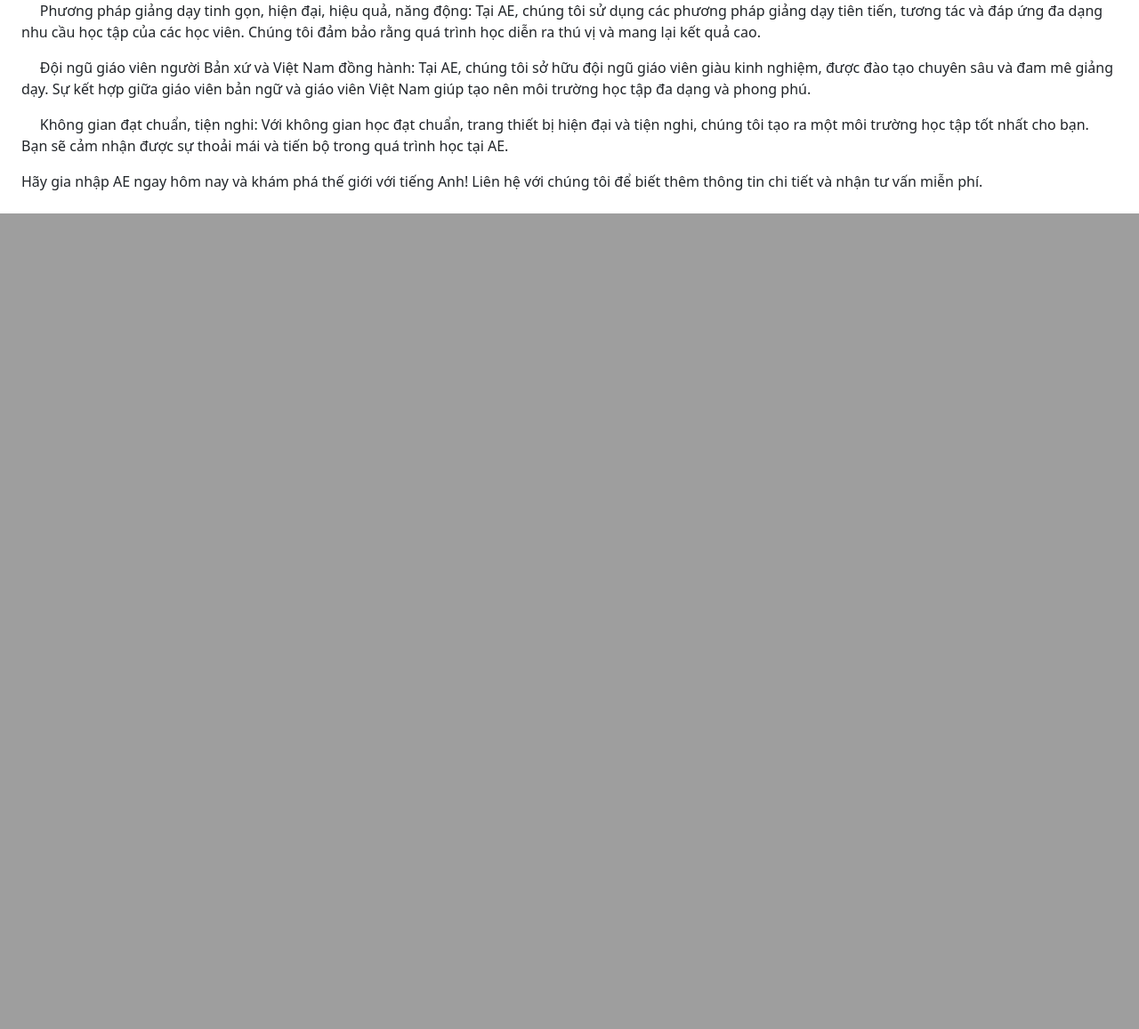
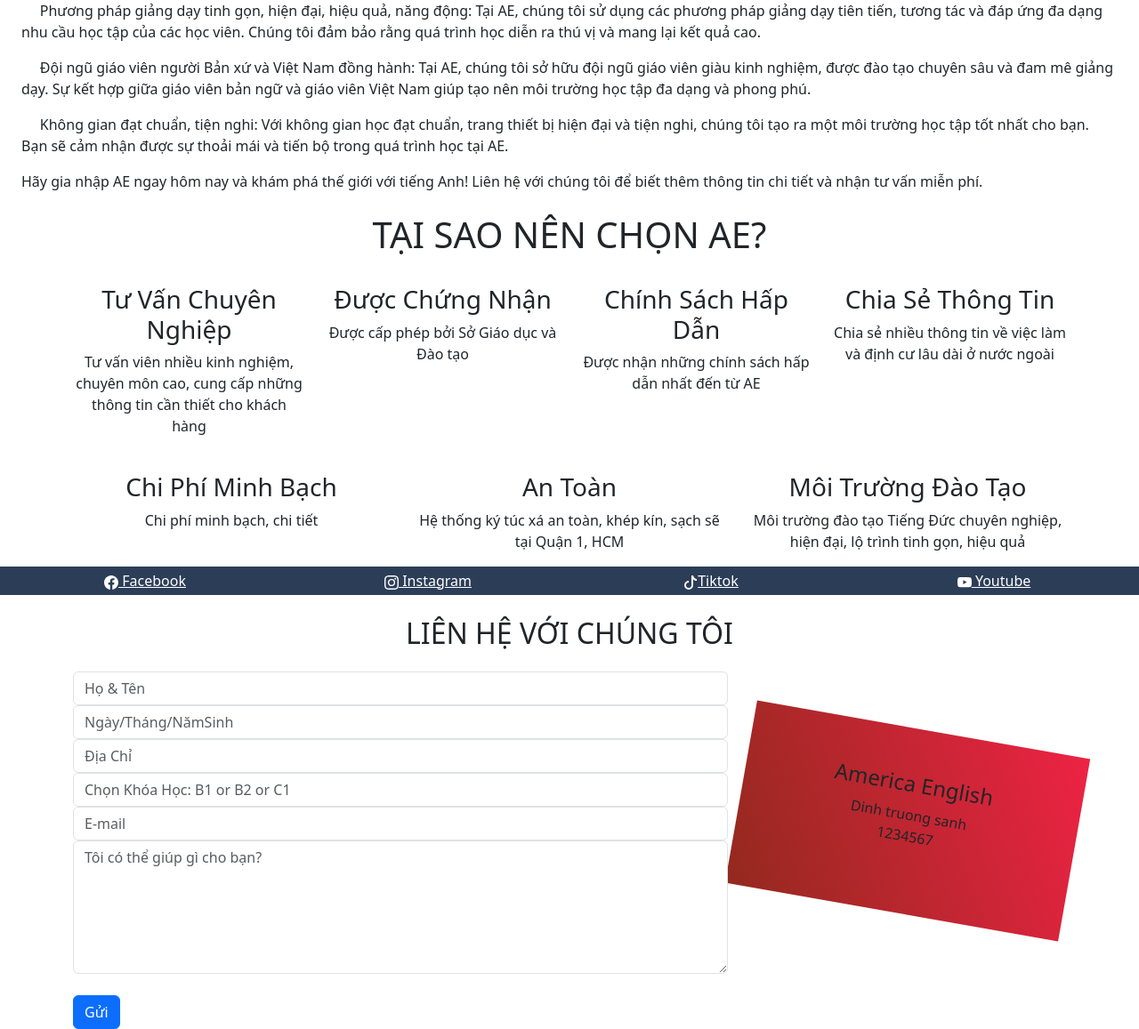
Before and after one commit to thanhtuu911/hocvienae, a PHP site: page /Public/intro.php in a window 1280 px wide. Shown: the part 1568-2725 px from the top of the page at 89% size. Before the commit the page ends 1808 px from the top, so only its background shows below. Run offline with PHP 8.4, Linux system fonts and the light colour scheme; some libraries are stand-ins or nearby versions.

Commit message:
chinh sua bottom.php

```diff
--- a/Public/inc/bottom.php
+++ b/Public/inc/bottom.php
@@ -86,6 +86,67 @@
 </div>
 
 
+
+<!-- Follow -->
+<div class="container-fluid" style="background-color:#2C3D57;">
+    <div class="row text-white text-center p-1">
+        <div class="col-sm">
+            <a href="#" class="text-white social-hover "><svg xmlns="http://www.w3.org/2000/svg" width="16" height="16" fill="currentColor" class="bi bi-facebook" viewBox="0 0 16 16">
+  <path d="M16 8.049c0-4.446-3.582-8.05-8-8.05C3.58 0-.002 3.603-.002 8.05c0 4.017 2.926 7.347 6.75 7.951v-5.625h-2.03V8.05H6.75V6.275c0-2.017 1.195-3.131 3.022-3.131.876 0 1.791.157 1.791.157v1.98h-1.009c-.993 0-1.303.621-1.303 1.258v1.51h2.218l-.354 2.326H9.25V16c3.824-.604 6.75-3.934 6.75-7.951"/>
+</svg> Facebook</a>
+        </div>
+
+        <div class="col-sm">
+            <a href="#" class="text-white social-hover"><svg xmlns="http://www.w3.org/2000/svg" width="16" height="16" fill="currentColor" class="bi bi-instagram" viewBox="0 0 16 16">
+  <path d="M8 0C5.829 0 5.556.01 4.703.048 3.85.088 3.269.222 2.76.42a3.9 3.9 0 0 0-1.417.923A3.9 3.9 0 0 0 .42 2.76C.222 3.268.087 3.85.048 4.7.01 5.555 0 5.827 0 8.001c0 2.172.01 2.444.048 3.297.04.852.174 1.433.372 1.942.205.526.478.972.923 1.417.444.445.89.719 1.416.923.51.198 1.09.333 1.942.372C5.555 15.99 5.827 16 8 16s2.444-.01 3.298-.048c.851-.04 1.434-.174 1.943-.372a3.9 3.9 0 0 0 1.416-.923c.445-.445.718-.891.923-1.417.197-.509.332-1.09.372-1.942C15.99 10.445 16 10.173 16 8s-.01-2.445-.048-3.299c-.04-.851-.175-1.433-.372-1.941a3.9 3.9 0 0 0-.923-1.417A3.9 3.9 0 0 0 13.24.42c-.51-.198-1.092-.333-1.943-.372C10.443.01 10.172 0 7.998 0zm-.717 1.442h.718c2.136 0 2.389.007 3.232.046.78.035 1.204.166 1.486.275.373.145.64.319.92.599s.453.546.598.92c.11.281.24.705.275 1.485.039.843.047 1.096.047 3.231s-.008 2.389-.047 3.232c-.035.78-.166 1.203-.275 1.485a2.5 2.5 0 0 1-.599.919c-.28.28-.546.453-.92.598-.28.11-.704.24-1.485.276-.843.038-1.096.047-3.232.047s-2.39-.009-3.233-.047c-.78-.036-1.203-.166-1.485-.276a2.5 2.5 0 0 1-.92-.598 2.5 2.5 0 0 1-.6-.92c-.109-.281-.24-.705-.275-1.485-.038-.843-.046-1.096-.046-3.233s.008-2.388.046-3.231c.036-.78.166-1.204.276-1.486.145-.373.319-.64.599-.92s.546-.453.92-.598c.282-.11.705-.24 1.485-.276.738-.034 1.024-.044 2.515-.045zm4.988 1.328a.96.96 0 1 0 0 1.92.96.96 0 0 0 0-1.92m-4.27 1.122a4.109 4.109 0 1 0 0 8.217 4.109 4.109 0 0 0 0-8.217m0 1.441a2.667 2.667 0 1 1 0 5.334 2.667 2.667 0 0 1 0-5.334"/>
+</svg> Instagram</a>
+        </div>
+
+        <div class="col-sm">
+
+            <a href="#" class="text-white social-hover"><svg xmlns="http://www.w3.org/2000/svg" width="16" height="16" fill="currentColor" class="bi bi-tiktok" viewBox="0 0 16 16">
+  <path d="M9 0h1.98c.144.715.54 1.617 1.235 2.512C12.895 3.389 13.797 4 15 4v2c-1.753 0-3.07-.814-4-1.829V11a5 5 0 1 1-5-5v2a3 3 0 1 0 3 3z"/>
+</svg>Tiktok</a>
+        </div>
+
+        <div class="col-sm">
+           <a href="https://www.youtube.com/@theamericanenglishschoolinangi" class="text-white social-hover"><svg xmlns="http://www.w3.org/2000/svg" width="16" height="16" fill="currentColor" class="bi bi-youtube" viewBox="0 0 16 16">
+  <path d="M8.051 1.999h.089c.822.003 4.987.033 6.11.335a2.01 2.01 0 0 1 1.415 1.42c.101.38.172.883.22 1.402l.01.104.022.26.008.104c.065.914.073 1.77.074 1.957v.075c-.001.194-.01 1.108-.082 2.06l-.008.105-.009.104c-.05.572-.124 1.14-.235 1.558a2.01 2.01 0 0 1-1.415 1.42c-1.16.312-5.569.334-6.18.335h-.142c-.309 0-1.587-.006-2.927-.052l-.17-.006-.087-.004-.171-.007-.171-.007c-1.11-.049-2.167-.128-2.654-.26a2.01 2.01 0 0 1-1.415-1.419c-.111-.417-.185-.986-.235-1.558L.09 9.82l-.008-.104A31 31 0 0 1 0 7.68v-.123c.002-.215.01-.958.064-1.778l.007-.103.003-.052.008-.104.022-.26.01-.104c.048-.519.119-1.023.22-1.402a2.01 2.01 0 0 1 1.415-1.42c.487-.13 1.544-.21 2.654-.26l.17-.007.172-.006.086-.003.171-.007A100 100 0 0 1 7.858 2zM6.4 5.209v4.818l4.157-2.408z"/>
+</svg> Youtube</a>
+        </div>
+    </div>
+</div>
+<!-- end Follow -->
+<!-- Start Contact -->
+<div class="container mt-4" id="Contact">
+    <!-- Start contact us container -->
+    <h2 class="text-center mb-4"> LIÊN HỆ VỚI CHÚNG TÔI</h2>
+    <!-- Heading contact -->
+    <div class="row">
+        <div class="col-md-8">
+            <form action="" method="post">
+                <input type="text" name="name" class="form-control" placeholder="Họ & Tên">
+                <td><input type="text" name="date" class="form-control" placeholder="Ngày/Tháng/NămSinh">
+                <input type="text" name="address" class="form-control" placeholder="Địa Chỉ">
+                <input type="text" name="subject" class="form-control" placeholder="Chọn Khóa Học: B1 or B2 or C1 ">
+                <input type="email" name="email" class="form-control" placeholder="E-mail">
+                <textarea name="message" class="form-control" placeholder="Tôi có thể giúp gì cho bạn?" style="height: 150px;" ></textarea> <br>
+                <input type="submit" class="btn btn-primary" value="Gửi" name="submit"><br>
+            </form>
+
+        </div>
+        <div class="col-md-4 stripe text-dark text-center">
+            <h4>America English</h4>
+            <p>
+                Dinh truong sanh <br>
+                1234567 <br>
+            </p>
+        </div>
+        <!-- end 1 cot contact voi chung toi -->
+    </div>
+</div>
+<!-- End Contact -->
+
 <script src="js/bootstrap.min.js"> </script>
 <script src="js/jquery.min.cs"> </script>
 <script src="js/popper.min.js"> </script>
--- a/Public/intro.php
+++ b/Public/intro.php
@@ -78,3 +78,7 @@ bản ngữ đến các hoạt động ngoại khóa và sự tương tác với
 </body>
 
 </html>
+
+<?php
+include("inc/bottom.php");
+?>
```
